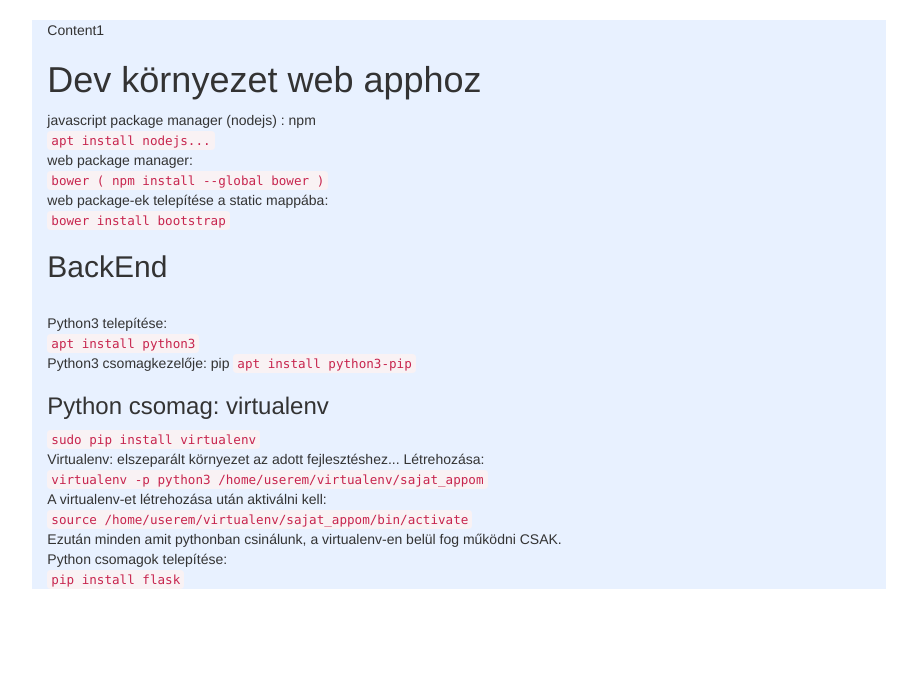
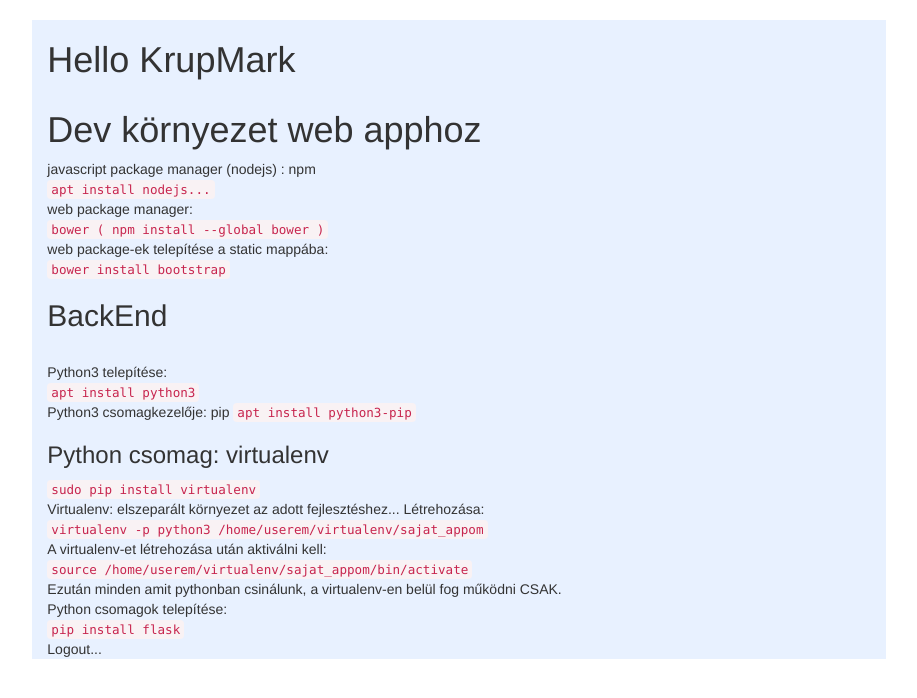
Before and after one commit to KrupMark/nyilvantarto_flask, a Flask app: page / in a window 1280 px wide. Shown: the part 56-754 px from the top of the page, without its empty margins (181-1098 px from the left). Run offline with Flask 2, Linux system fonts and the light colour scheme; some libraries are stand-ins or nearby versions.

Commit message:
commentek, leirasok

```diff
--- a/app.py
+++ b/app.py
@@ -4,10 +4,22 @@ app = Flask(__name__)
 app.debug = True
 
 # http://flask.pocoo.org
+# az index fuggveny rendereli le az index.html file-t
 
 @app.route("/")
-def hello():
-	return render_template('index.html')
+def index():
+    user = "KrupMark"
+    # a user valtozo, az a index.html file-ban is user valtozokent lesz elerheto
+    return render_template('index.html', user=user)
+
+# a flask minden template file-t a templates mappan belül keres.
+@app.route("/login")
+def loginPage():
+    return render_template('login.html')
 
 if __name__ == "__main__":
 	app.run(host='0.0.0.0')
+
+# react
+# angular js
+# bower.io, npm
--- a/static/basics.js
+++ b/static/basics.js
@@ -1,4 +1,6 @@
-'use strict'; // kötött mód, szigorúbbak a szabályok, érdemes használni
+// ez a file a javascript alapokat tartalmazza, nem az app resze
+
+'use strict'; // szigoru mód, szigorúbbak a szabályok, érdemes használni
 
 console.log("Hello bazmeg");
 
--- a/templates/index.html
+++ b/templates/index.html
@@ -13,14 +13,16 @@
 		<nav class="navbar container">
 			<div class="col-md-6 col-sm-6 col-md-offset-3 col-sm-offset-3">
 				<div class="row row-centered">
-					<button id="1" type="button" class="menu-item btn btn-primary col-sm-3 col-md-3 col-xs-12 col-centered">Menu1</button>
-					<button id="2" type="button" class="menu-item btn btn-secondary col-sm-3 col-md-3 col-xs-12 col-centered">Menu2</button>
-					<button id="3" type="button" class="menu-item btn btn-secondary col-sm-3 col-md-3 col-xs-12 col-centered">Menu3</button>
+					<button id="1" type="button" class="menu-item btn btn-primary col-sm-3 col-md-3 col-xs-12 col-centered" onclick="switchMenu(this.id)">Menu1</button>
+					<button id="2" type="button" class="menu-item btn btn-secondary col-sm-3 col-md-3 col-xs-12 col-centered" onclick="switchMenu(this.id)">Menu2</button>
+					<button id="3" type="button" class="menu-item btn btn-secondary col-sm-3 col-md-3 col-xs-12 col-centered" onclick="switchMenu(this.id)">Menu3</button>
 				</div>
 			</div>
 		</nav>
 		<div id="1" class="content container col-md-8 col-md-offset-2">
-			Content1
+		    {# a {{ jelek kozotti rez a jinja2 template engine-hez tartozik. #}
+		    {#   tovabbi informaciok: http://jinja.pocoo.org/docs/2.9/ #}
+			<h1>Hello {{ user }}</h1>
 		</div>
 		<div id="2" class="content container col-md-8 col-md-offset-2">
 			<h1>Dev környezet web apphoz</h1>
@@ -46,8 +48,21 @@
 			Python csomagok telepítése:<br>
 			<code>pip install flask</code>
 		</div>
+		<div id="3" class="content container col-md-8 col-md-offset-2">
+		    Logout...
+		</div>
 		<script>
-		    console.log("Majd holnap...")
+		    function switchMenu(clickedId) {
+		        console.log(clickedId+" megnyomva...");
+		        // jquery selector: minden html elemet kiválaszt amin rajta van a content class
+		        $(".content").css('display', 'none');
+		        $("#"+clickedId+".content").css('display', 'unset');
+
+		        $(".menu-item").removeClass("btn-primary");
+
+		        $("#"+clickedId+".menu-item").removeClass("btn-secondary");
+		        $("#"+clickedId+".menu-item").addClass("btn-primary");
+		    };
 		</script>
 	</body>
 </html>
```
Also changed, not shown: templates/login.html (added, +10 -0 lines).
